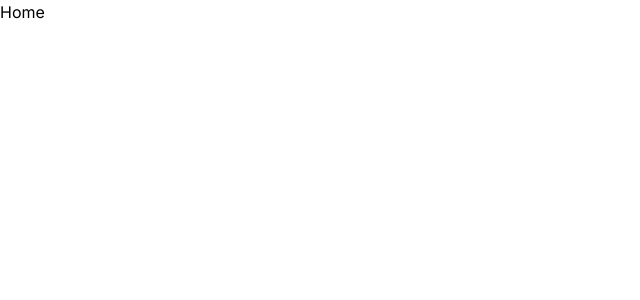
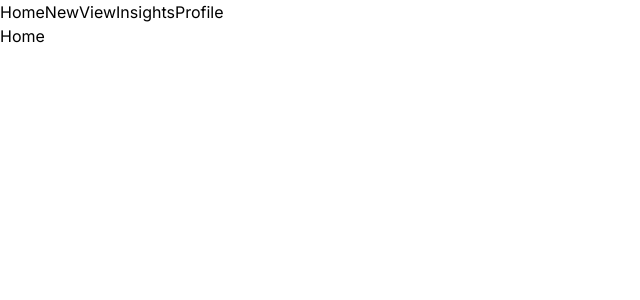
Before and after one commit to kirinand/Apollo, a Next.js app in the folder frontend/: page / in a window 1280 px wide. Shown: the top 300 px of the page, without its empty margins (0-640 px from the left). Built offline with nearby package versions, Linux system fonts and the light colour scheme.

Commit message:
added main nav skeleton

```diff
--- a/frontend/app/layout.tsx
+++ b/frontend/app/layout.tsx
@@ -1,6 +1,8 @@
 import './globals.css'
 import type { Metadata } from 'next'
 import { Inter } from 'next/font/google'
+
+import MainNav from '@/components/main-nav'
 
 const inter = Inter({ subsets: ['latin'] })
 
@@ -18,7 +20,7 @@ export default function RootLayout({
     <html lang="en">
       <body className={inter.className}>
         <div>
-
+          <MainNav />
           <div>{children}</div>
         </div>
       </body>
--- /dev/null
+++ b/frontend/components/main-nav.tsx
@@ -0,0 +1,18 @@
+import Link from "next/link";
+import { NavItem } from "@/types";
+import { menuConfig } from "@/config/menu";
+
+const MainNav = () => {
+  return (
+    <div>
+      <Link href="/">Home</Link>
+      {menuConfig.mainNav.map((item, index) => (
+        <Link href={item.href} key={index}>
+          {item.title}
+        </Link>
+      ))}
+    </div>
+  );
+};
+
+export default MainNav;
--- /dev/null
+++ b/frontend/config/app.ts
@@ -0,0 +1,3 @@
+export const appConfig = {
+  name: "Apollo Journal"
+}
--- /dev/null
+++ b/frontend/config/menu.ts
@@ -0,0 +1,31 @@
+export const menuConfig = {
+  mainNav: [
+    {
+      title: "New",
+      href: "/new"
+    },
+    {
+      title: "View",
+      href: "/recent"
+    },
+    {
+      title: "Insights",
+      href: "/insights"
+    },
+    {
+      title: "Profile",
+      href: "/profile"
+    },
+  ],
+
+  viewNav: [
+    {
+      title: "Recent",
+      href: "/recent"
+    },
+    {
+      title: "Calendar",
+      href: "/calendar"
+    },
+  ]
+}
--- a/frontend/package.json
+++ b/frontend/package.json
@@ -11,6 +11,7 @@
   "dependencies": {
     "@hookform/resolvers": "^3.3.1",
     "@radix-ui/react-label": "^2.0.2",
+    "@radix-ui/react-navigation-menu": "^1.1.3",
     "@radix-ui/react-slot": "^1.0.2",
     "@types/node": "20.5.6",
     "@types/react": "18.2.21",
@@ -27,8 +28,8 @@
     "react": "18.2.0",
     "react-dom": "18.2.0",
     "react-hook-form": "^7.45.4",
+    "tailwind-merge": "^1.14.0",
     "tailwindcss": "^3.3.3",
-    "tailwind-merge": "^1.14.0",
     "tailwindcss-animate": "^1.0.7",
     "typescript": "5.2.2",
     "zod": "^3.22.2"
--- /dev/null
+++ b/frontend/types/index.ts
@@ -0,0 +1,4 @@
+export type NavItem = {
+  title: string,
+  href: string,
+}
```
Also changed, not shown: frontend/components/nav-menu.tsx (deleted), 1 other file (tests, documents, lock files or other folders).
